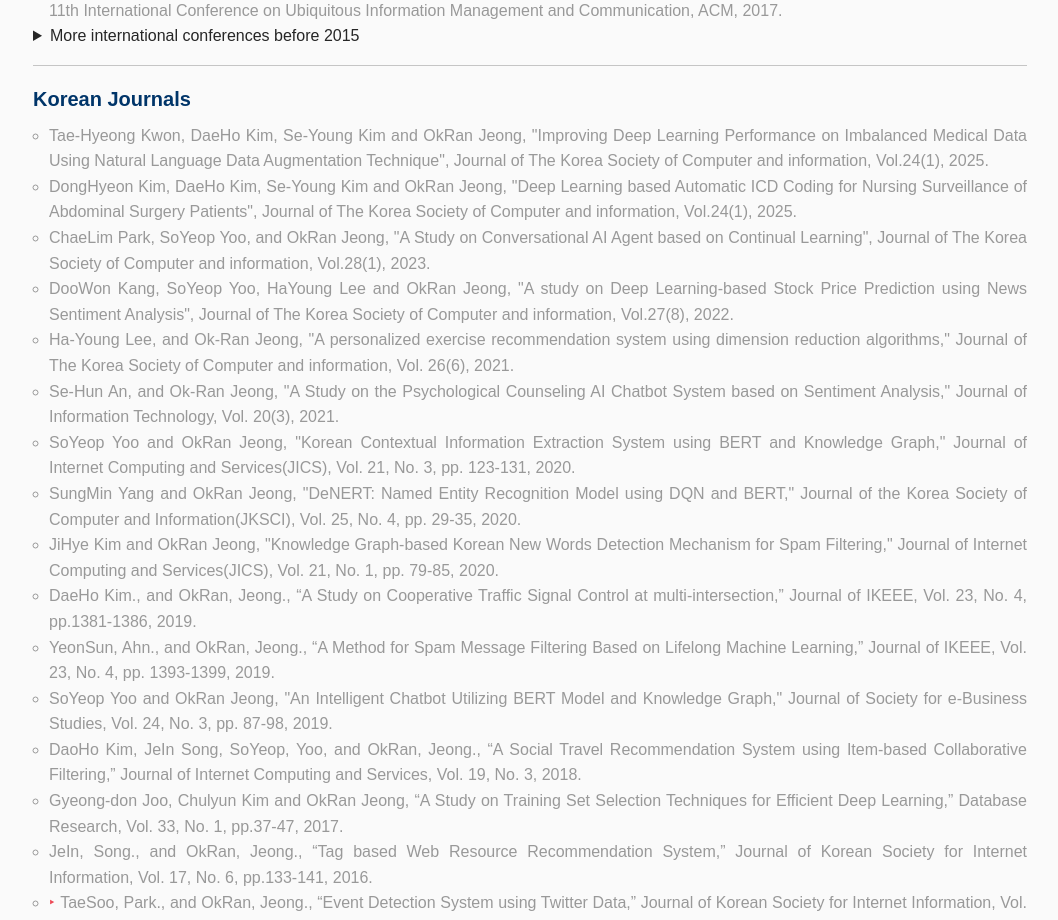
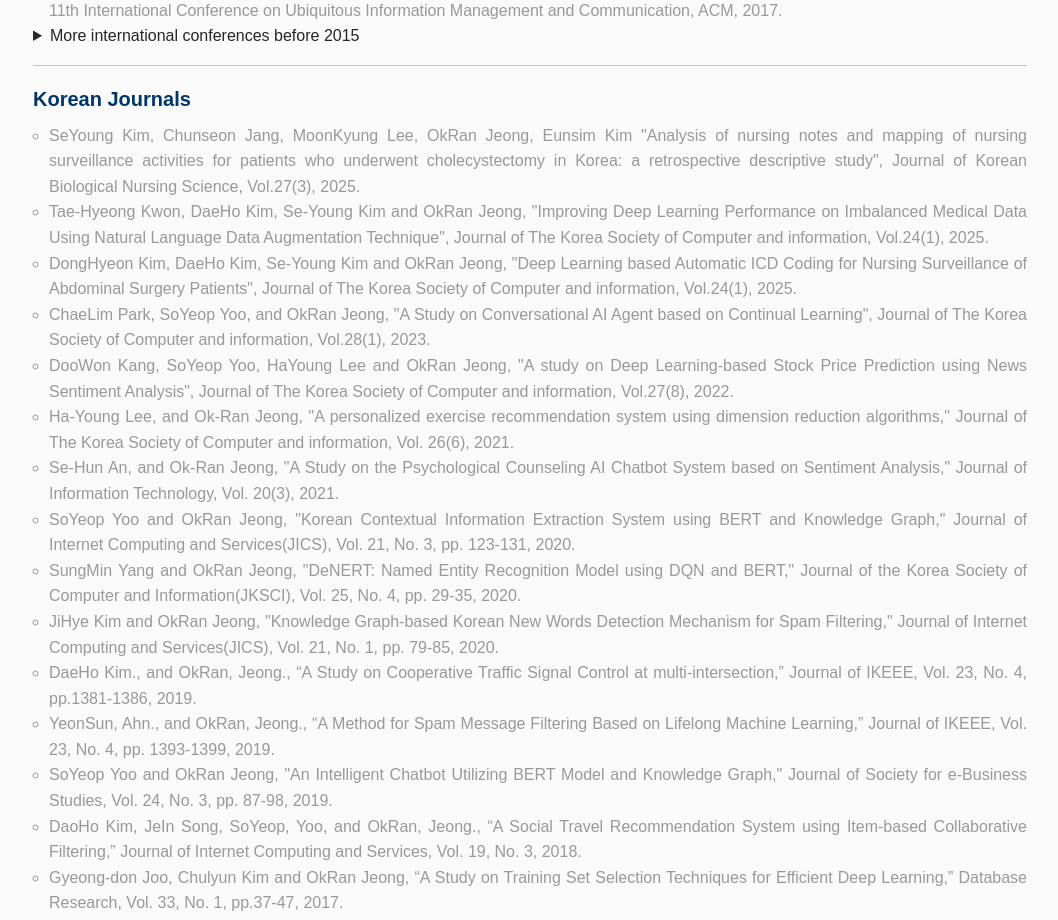
Before and after one commit to IDALab-Gachon/idalab, a React (Create React App) app: page /publications in a window 1280 px wide. Shown: the part 2500-3420 px from the top of the page, without its empty margins (110-1168 px from the left). Built offline with nearby package versions, Linux system fonts and the light colour scheme.

Commit message:
Publication 수정

```diff
--- a/src/Pages/Publications.js
+++ b/src/Pages/Publications.js
@@ -619,6 +619,10 @@ const Publications = () => {
           <ListTitle>Korean Journals</ListTitle>
           <PubList>
             <PubListItem>
+              SeYoung Kim, Chunseon Jang, MoonKyung Lee, OkRan Jeong, Eunsim Kim "Analysis of nursing notes and mapping of nursing surveillance activities for patients who underwent cholecystectomy in Korea: a retrospective descriptive study",
+              Journal of Korean Biological Nursing Science, Vol.27(3), 2025.
+            </PubListItem>
+            <PubListItem>
               Tae-Hyeong Kwon, DaeHo Kim, Se-Young Kim and OkRan Jeong, "Improving Deep Learning Performance on Imbalanced Medical Data
 Using Natural Language Data Augmentation Technique", Journal of
               The Korea Society of Computer and information, Vol.24(1), 2025.
```
